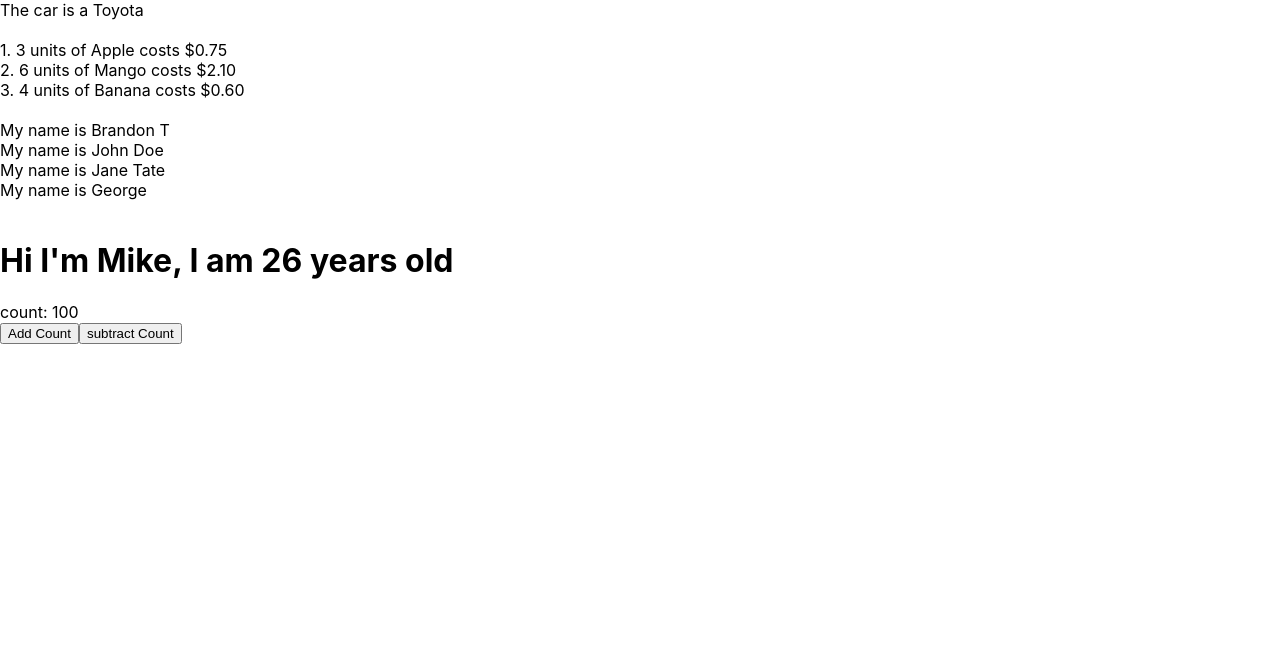
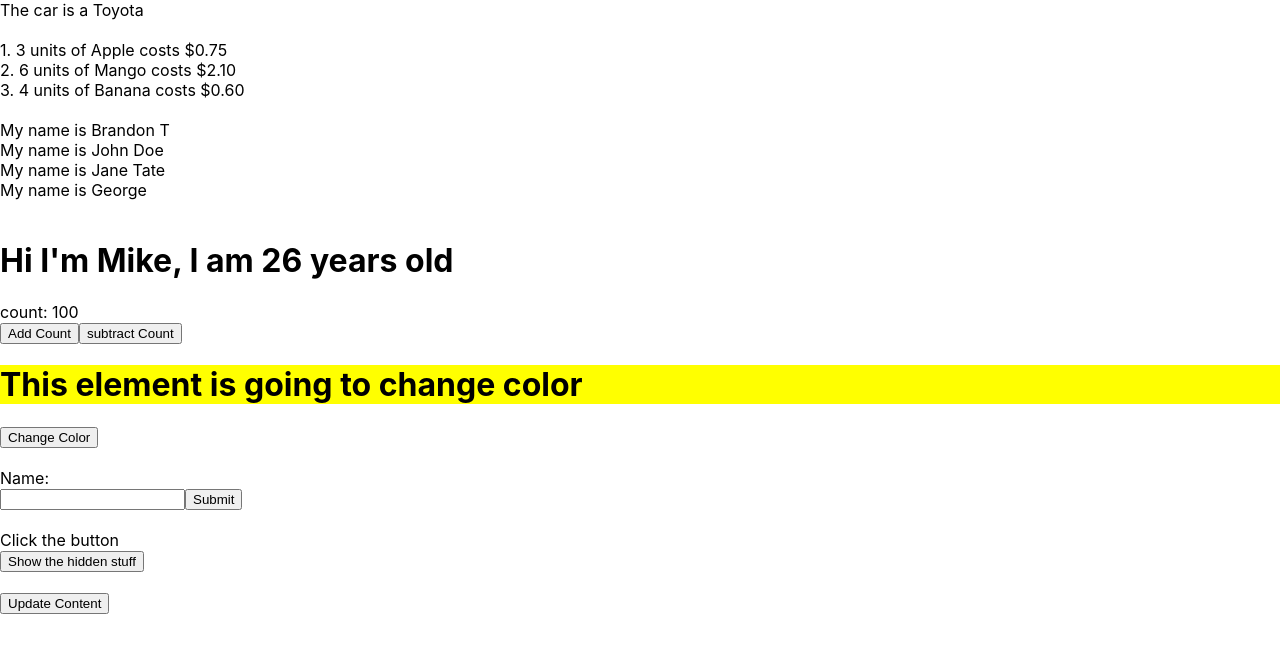
Before and after one commit to BrandTrump/Mission-Ready, a React (Create React App) app in the folder Week 6/Tuesday/my-app/: page / in a window 1280 px wide. Shown: the top 652 px of the page. Built offline with nearby package versions, Linux system fonts and the light colour scheme.

Commit message:
Thursday

```diff
--- a/Week 6/Tuesday/my-app/src/App.js
+++ b/Week 6/Tuesday/my-app/src/App.js
@@ -3,6 +3,10 @@ import Fruits from "./Fruits";
 import User from "./User";
 import Person from "./Person";
 import Counter from "./Counter";
+import ColorDiv from "./ColorDiv";
+import FormExample from "./FormExample";
+import TernaryShowHide from "./TernaryShowHide";
+import LogicalAnd from "./LogicalAnd";
 
 function App() {
   return (
@@ -15,6 +19,14 @@ function App() {
       <br />
       <Person name="Mike" age="26"></Person>
       <Counter></Counter>
+      <ColorDiv></ColorDiv>
+      <br />
+      <FormExample></FormExample>
+      <br />
+      <TernaryShowHide></TernaryShowHide>
+      <br />
+      <br />
+      <LogicalAnd></LogicalAnd>
     </div>
   );
 }
--- /dev/null
+++ b/Week 6/Tuesday/my-app/src/ColorDiv.js
@@ -0,0 +1,33 @@
+import { useState } from "react";
+
+export default function ColorDiv() {
+  const [color, setColor] = useState("yellow");
+
+  function changeColor() {
+    switch (color) {
+      case "yellow":
+        setColor("blue");
+        break;
+      case "blue":
+        setColor("green");
+        break;
+      case "green":
+        setColor("orange");
+        break;
+      case "orange":
+        setColor("purple");
+        break;
+      default:
+        setColor("yellow");
+    }
+  }
+
+  return (
+    <div>
+      <h1 style={{ background: color }}>
+        This element is going to change color
+      </h1>
+      <button onClick={changeColor}>Change Color</button>
+    </div>
+  );
+}
--- /dev/null
+++ b/Week 6/Tuesday/my-app/src/FormExample.js
@@ -0,0 +1,28 @@
+import { useState } from "react";
+
+export default function FormExample() {
+  const [input, setInput] = useState("");
+  const [submittedData, setSubmittedData] = useState([]);
+
+  const handleChange = (e) => setInput(e.target.value);
+
+  const handleSubmit = (e) => {
+    const updatedData = [...submittedData, input];
+    setSubmittedData(updatedData);
+    e.preventDefault();
+  };
+  return (
+    <div>
+      <form onSubmit={handleSubmit}>
+        <label>Name: </label>
+        <div>
+          <input type="text" onChange={handleChange}></input>
+          <button type="submit">Submit</button>
+        </div>
+      </form>
+      {submittedData.map((input) => (
+        <li>{input}</li>
+      ))}
+    </div>
+  );
+}
--- /dev/null
+++ b/Week 6/Tuesday/my-app/src/LogicalAnd.js
@@ -0,0 +1,16 @@
+import { useState } from "react";
+export default function LogicalAnd() {
+  const [showContent, setShowContent] = useState(false);
+  function updateContent() {
+    setShowContent(!showContent);
+  }
+  return (
+    <>
+      <div>
+        {/*  Logical AND operator  */}
+        <div>{showContent && "Congrats you've found the hidden content"}</div>
+        <button onClick={updateContent}>Update Content</button>
+      </div>
+    </>
+  );
+}
--- /dev/null
+++ b/Week 6/Tuesday/my-app/src/TernaryShowHide.js
@@ -0,0 +1,19 @@
+import { useState } from "react";
+export default function TernaryShowHide() {
+  const [showContent, setShowContent] = useState(false);
+
+  function changeContent() {
+    setShowContent(!showContent);
+  }
+
+  return (
+    <>
+      <div>
+        {showContent
+          ? "Congrats you've found the hidden content !"
+          : "Click the button"}
+      </div>
+      <button onClick={changeContent}>Show the hidden stuff</button>
+    </>
+  );
+}
```
